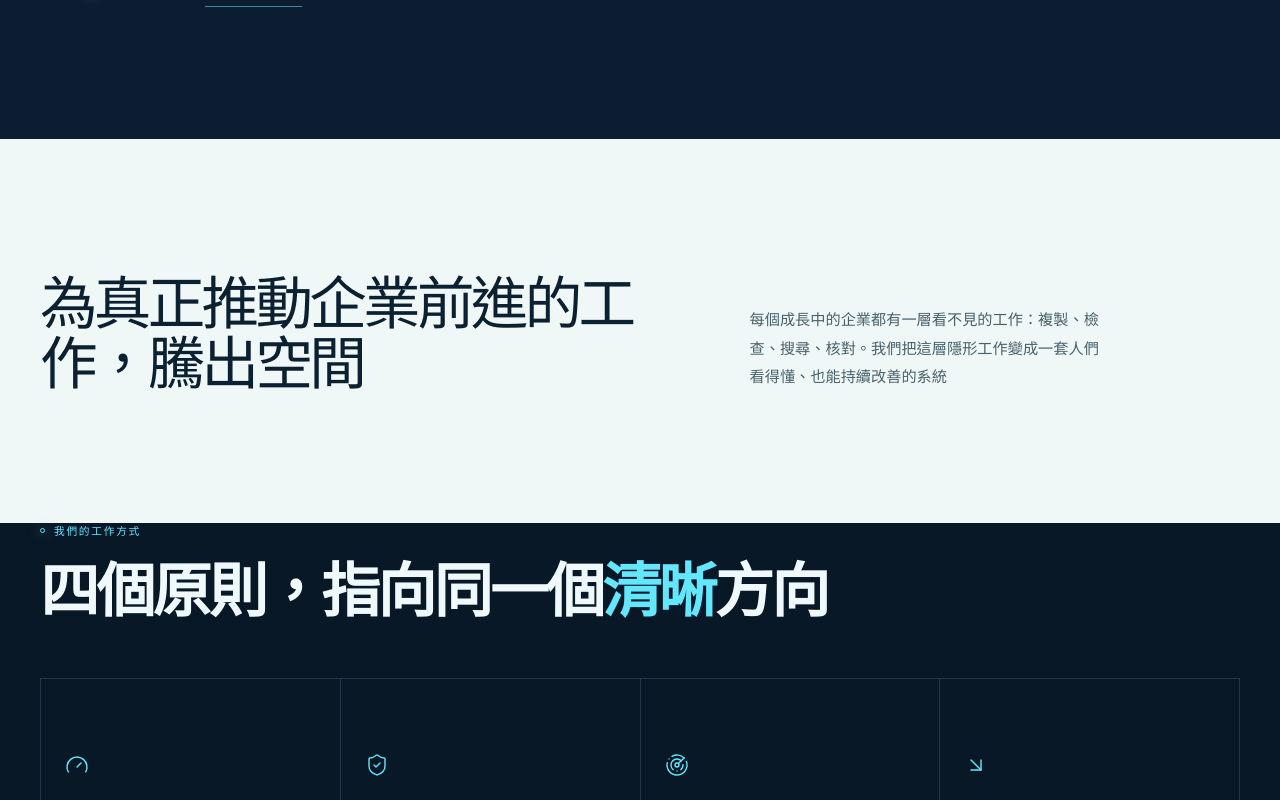
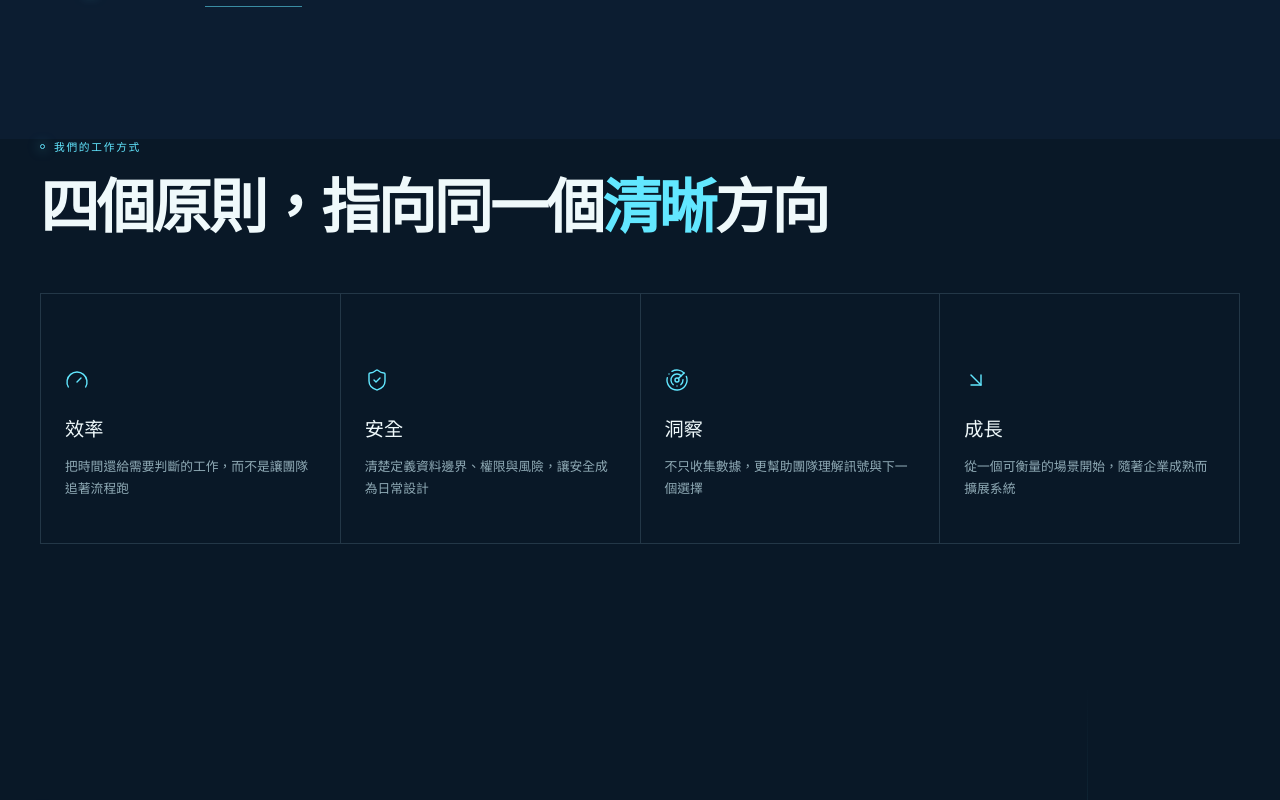
Before and after one commit to k129453497-byte/eryndex-tactile-systems, a React (Vite) app in the folder client/: page / in a window 1280 px wide. Shown: the part 1220-2020 px from the top of the page. Built offline with nearby package versions, Linux system fonts and the light colour scheme.

Commit message:
remove secondary homepage content blocks

```diff
--- a/client/src/pages/Home.tsx
+++ b/client/src/pages/Home.tsx
@@ -205,12 +205,6 @@ function HomeAbout() {
         <div className="principle-mark" aria-hidden="true"><div className="mark-core"><img className="principle-brand-mark" src="https://nexoracorp-mfb35dfs.manus.space/manus-storage/eryndex-logo-light-signal_53d6e599.png" alt="" /></div><span className="principle-signal-dot dot-green" /><span className="principle-signal-dot dot-violet" /></div>
       </div>
     </section>
-    <section className="about-statement home-topic">
-      <div className="container statement-grid">
-        <div className="statement-big">{lang === "en" ? "Make room for the work that moves the business forward" : lang === "zh-CN" ? "为真正推动企业前进的工作，腾出空间" : "為真正推動企業前進的工作，騰出空間"}</div>
-        <div className="statement-side"><p>{lang === "en" ? "Every growing business carries invisible work: copying, checking, searching, reconciling. We turn that invisible layer into a system people can understand and improve" : lang === "zh-CN" ? "每个成长中的企业都有一层看不见的工作：复制、检查、搜索、核对。我们把这层隐形工作变成一套人们看得懂、也能持续改善的系统" : "每個成長中的企業都有一層看不見的工作：複製、檢查、搜尋、核對。我們把這層隱形工作變成一套人們看得懂、也能持續改善的系統"}</p></div>
-      </div>
-    </section>
     <section className="values-section section-dark home-topic">
       <div className="container">
         <div className="section-heading"><Eyebrow index="02">{lang === "en" ? "The way we work" : lang === "zh-CN" ? "我们的工作方式" : "我們的工作方式"}</Eyebrow><h2>{lang === "en" ? <>Four principles. One <em>clearer</em> direction</> : lang === "zh-CN" ? <>四个原则，指向同一个<em>清晰</em>方向</> : <>四個原則，指向同一個<em>清晰</em>方向</>}</h2></div>
@@ -222,19 +216,12 @@ function HomeAbout() {
 
 function HomeResources() {
   const { lang } = useSite();
-  const [openFaq, setOpenFaq] = useState(0);
   return <>
     <section className="resources-articles section-dark home-topic" id="resources">
       <div className="container">
         <div className="section-heading split-heading"><div><Eyebrow index="04">{lang === "en" ? "Resource center" : lang === "zh-CN" ? "资源中心" : "資源中心"}</Eyebrow><h2>{lang === "en" ? <>Make the next<br /><em>decision clearer</em></> : lang === "zh-CN" ? <>让下一个<br /><em>决定更清晰</em></> : <>讓下一個<br /><em>決定更清晰</em></>}</h2></div><span className="example-badge">EXAMPLE CONTENT / 非真实案例</span></div>
         <p className="home-topic-intro">{lang === "en" ? "Clear perspectives on AI adoption, data governance, and operational improvement. All content below is currently an example and does not represent customer cases" : lang === "zh-CN" ? "把 AI 导入、数据治理与运营改善拆成容易理解的观点。以下内容目前均为示例文章，不代表真实客户案例" : "把 AI 導入、資料治理與營運改善拆成容易理解的觀點。以下內容目前皆為示範文章，不代表真實客戶案例"}</p>
         <div className="articles-grid">{articleData.map((article) => <ArticleCard key={tx(article.title, lang)} article={article} />)}</div>
-      </div>
-    </section>
-    <section className="faq-section home-topic">
-      <div className="container faq-grid">
-        <div><Eyebrow>FAQ</Eyebrow><h2>{lang === "en" ? <>Questions before<br /><em>the first conversation</em></> : lang === "zh-CN" ? <>第一次对话前，<br /><em>你可能会问</em></> : <>第一次對話前，<br /><em>你可能會問</em></>}</h2><p>{lang === "en" ? "Still have a question? Bring it to the team" : lang === "zh-CN" ? "还有问题？欢迎带来和团队一起讨论" : "還有問題？歡迎帶來和團隊一起討論"}</p><Link href="/contact" className="arrow-link">{lang === "en" ? "Ask Eryndex" : lang === "zh-CN" ? "联系 Eryndex" : "聯絡 Eryndex"}<ArrowRight size={16} /></Link></div>
-        <div className="faq-list">{faqs.map((faq, index) => <div className={openFaq === index ? "faq-item open" : "faq-item"} key={tx(faq.q, lang)}><button onClick={() => setOpenFaq(openFaq === index ? -1 : index)} aria-expanded={openFaq === index}><span>{tx(faq.q, lang)}</span><ChevronDown size={19} /></button><div className="faq-answer"><p>{tx(faq.a, lang)}</p></div></div>)}</div>
       </div>
     </section>
   </>;
@@ -255,7 +242,6 @@ export function Home() {
     <section className="product-intro section-dark home-topic" id="products"><div className="container"><div className="section-heading split-heading"><div><Eyebrow index="03">{lang === "en" ? "Product system" : lang === "zh-CN" ? "产品系统" : "產品系統"}</Eyebrow><h2>{lang === "en" ? <>Make the <em>work</em><br />flow clearer</> : lang === "zh-CN" ? <>让工作<br /><em>流动得更清晰</em></> : <>讓工作<br /><em>流動得更清晰</em></>}</h2></div><p>{lang === "en" ? "From the first form to the final decision, Eryndex connects the signals that keep a business moving" : lang === "zh-CN" ? "从第一张表单到最后一个决策，Eryndex 连接让企业持续前进的关键讯号" : "從第一張表單到最後一個決策，Eryndex 連結讓企業持續前進的關鍵訊號"}</p></div><div className="product-grid">{products.map((product) => <ProductCard key={product.slug} product={product} />)}</div></div></section>
     <section className="solutions-preview section-dark home-topic" id="solutions"><div className="container"><div className="section-heading split-heading"><div><Eyebrow index="05">{lang === "en" ? "Solutions" : lang === "zh-CN" ? "解决方案" : "解決方案"}</Eyebrow><h2>{lang === "en" ? <>A practical path<br /><em>into AI</em></> : lang === "zh-CN" ? <>一条务实的<br /><em>AI 之路</em></> : <>一條務實的<br /><em>AI 之路</em></>}</h2></div><HomeAnchor id="resources" className="arrow-link">{lang === "en" ? "Continue to resources" : lang === "zh-CN" ? "继续查看资源" : "繼續查看資源"}<ArrowRight size={16} /></HomeAnchor></div><div className="solution-list">{solutions.map((solution) => { const product = products.find((item) => item.slug === solution.product)!; return <Link href={`/products/${solution.product}`} className="solution-row" key={solution.id}><span className="solution-icon"><ProductVisual product={product} compact /></span><span className="solution-title">{tx(solution.title, lang)}</span><span className="solution-text">{tx(solution.text, lang)}</span><ArrowUpRight className="solution-arrow" size={18} /></Link>; })}</div></div></section>
     <HomeResources />
-    <HomeCTA />
   </>;
 }
 
```
